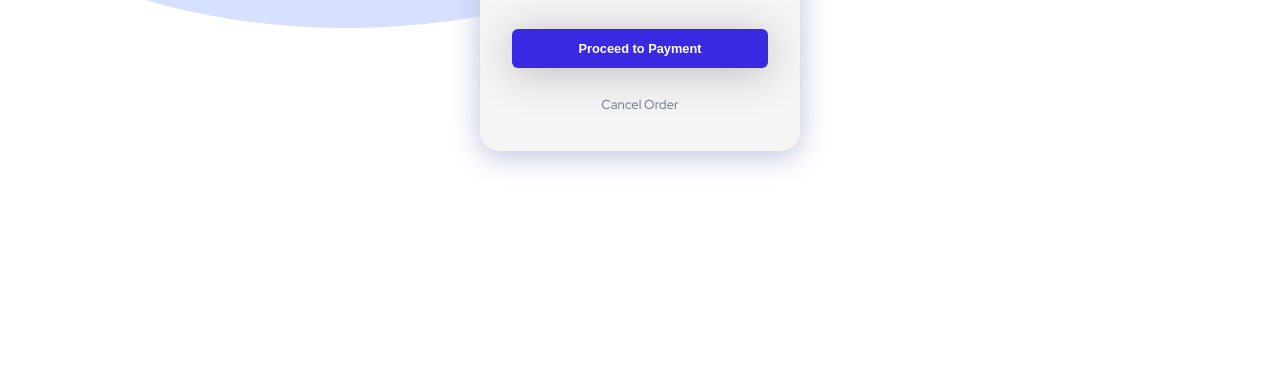
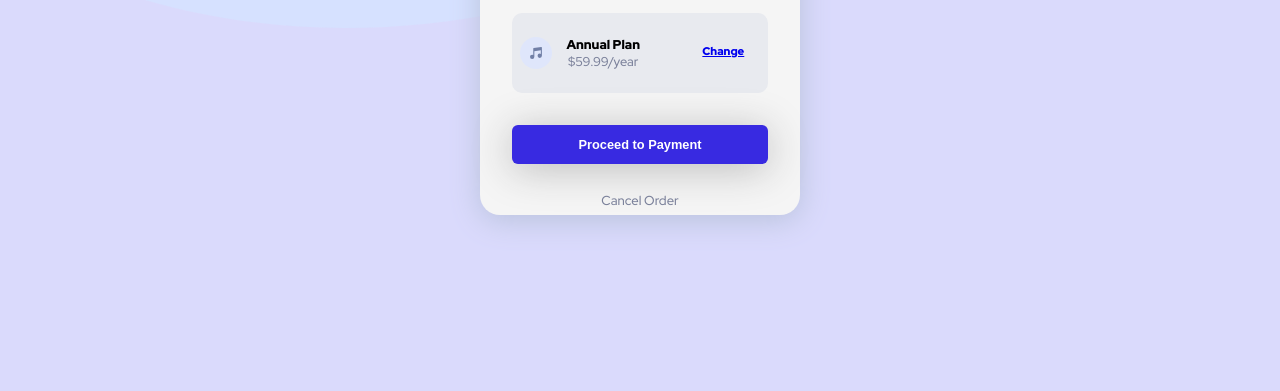
Before and after one commit to Artur-00/Order-Summary, a plain HTML site: page index.html in a window 1280 px wide. Shown: the part 409-800 px from the top of the page. Drawn offline with Linux system fonts and the light colour scheme.

Commit message:
Update style.css

```diff
--- a/style.css
+++ b/style.css
@@ -5,13 +5,14 @@
 
 body {
 	background: url(images/pattern-background-desktop.svg);
+	background-color: hsla(240, 83%, 92%, 1);
 	background-repeat: no-repeat;
 }
 
 .container {
 	width: 20em;
 	height: 32em;
-	margin: 3em auto;
+	margin: 7em auto;
 	background-color: whitesmoke;
 	border-radius: 20px;
 	font-family: 'Red Hat Display';
@@ -55,7 +56,9 @@ body {
 	width: 16em;
 	height: 3em;
 	margin: 2em auto;
+	padding: 1rem 0;
 	background-color: #E8EAEF;
+	border-radius: 10px;
 	display: flex;
 }
 
```
